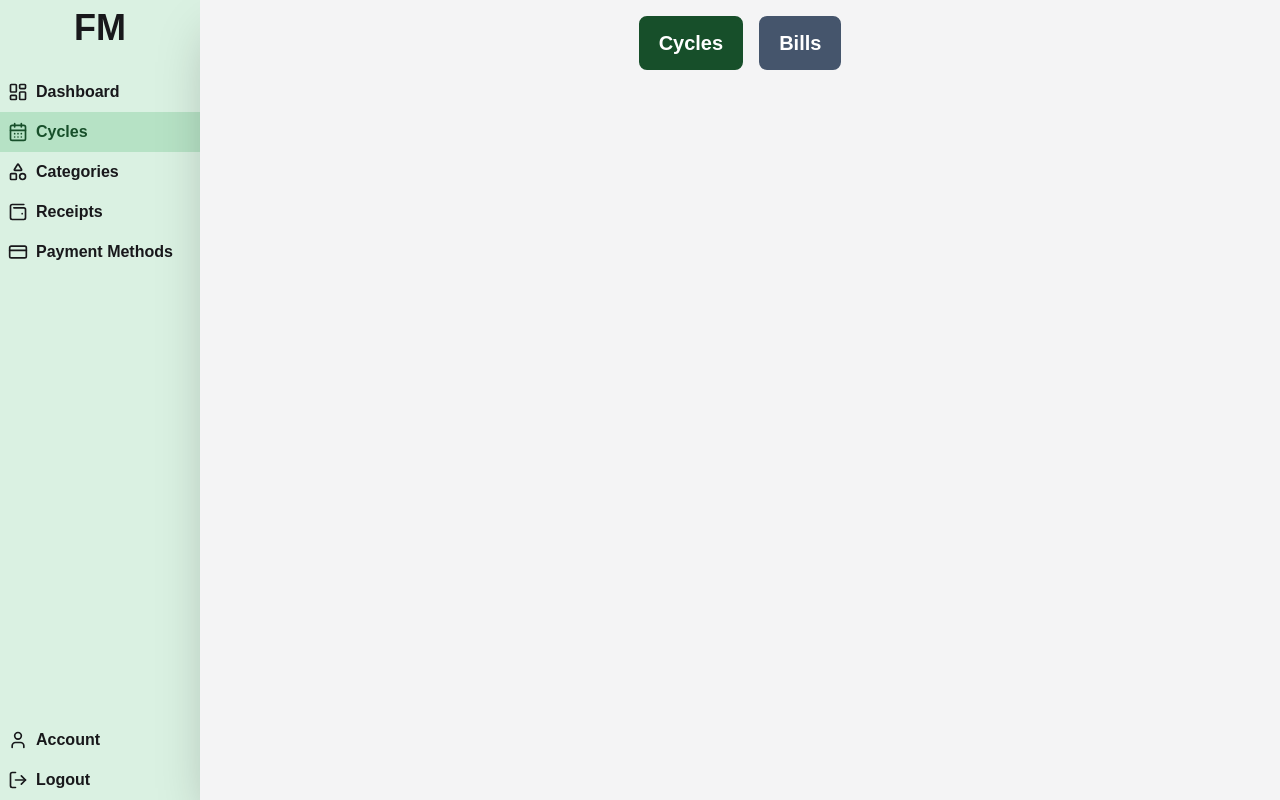
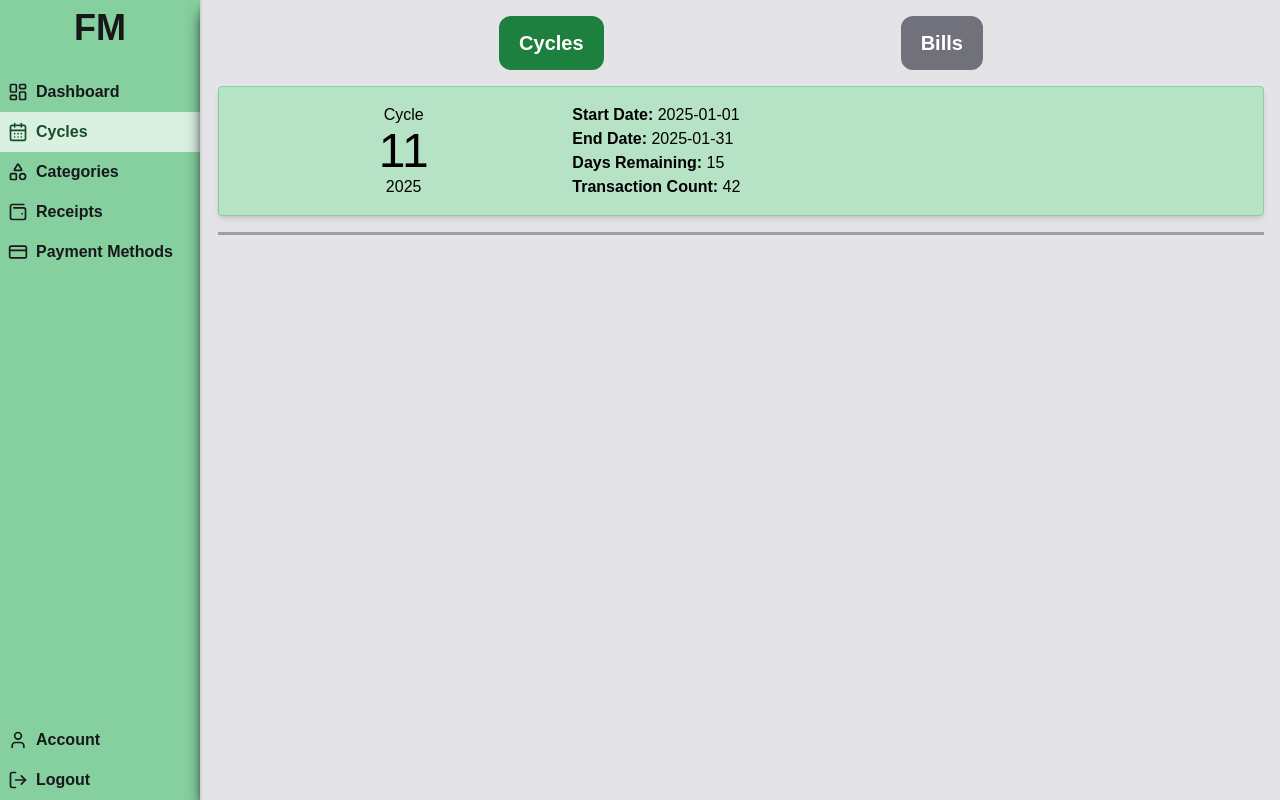
Before and after one commit to tkottke90/finance-min, a Next.js app: page /cycles in a window 1280 px wide. Built offline with nearby package versions, Linux system fonts and the light colour scheme.

Commit message:
design active-cycle pages

```diff
--- a/src/app/(authenticated)/cycles/page.tsx
+++ b/src/app/(authenticated)/cycles/page.tsx
@@ -1,4 +1,5 @@
 'use client';
+import { CustomComponentProps } from "@/lib/components";
 import { useState } from "react";
 
 export default function CyclesPage() {
@@ -6,9 +7,10 @@ export default function CyclesPage() {
   const [showBills, setShowBills] = useState(true);
 
   return (
-    <div>
-      <aside>
-        <section className='flex gap-4'>
+    <div className="w-full h-full">
+      <aside className="flex justify-start align-center flex-col gap-4 h-full">
+
+        <section className='flex gap-4 justify-evenly'>
           <input readOnly type="checkbox" checked={showCycles} className="hidden" />
           <button
             onClick={() => setShowCycles(!showCycles)}
@@ -25,7 +27,44 @@ export default function CyclesPage() {
               Bills
           </button>
         </section>
+
+        <ActiveCycle />
+
+        <hr className="border-t-2 border-zinc-400 dark:border-zinc-300 border"/>
+
       </aside>
     </div>
   );
 }
+
+
+const activeCycleColors = [
+  'text-black',
+  'bg-illuminating-emerald-200',
+  'border-illuminating-emerald-300',
+  'dark:bg-illuminating-emerald-600',
+  'dark:border-illuminating-emerald-500',
+  'dark:text-white'
+].join(' ')
+
+
+export function ActiveCycle() {
+  return (
+    <div className={`card grid grid-cols-[1fr_2fr] ${activeCycleColors}`}>
+      {/* Cycle Identifier */}
+      <div className="text-center">
+        <h3>Cycle</h3>
+        <h1 className="text-5xl">11</h1>
+        <h4>2025</h4>
+      </div>
+
+      {/* Cycle Details */}
+      <div>
+        <p><strong>Start Date:</strong> 2025-01-01</p>
+        <p><strong>End Date:</strong> 2025-01-31</p>
+        <p><strong>Days Remaining:</strong> 15</p>
+        <p><strong>Transaction Count:</strong> 42</p>
+      </div>
+    </div>
+  )
+}
--- a/src/app/globals.scss
+++ b/src/app/globals.scss
@@ -4,7 +4,7 @@
 
 :root {
   --background-lightness: 90%;
-  --elevated-modifier: 2.5%;
+  --elevated-modifier: 3%;
 
   --background: hsl(0, 0%, var(--background-lightness));
   --foreground: hsl(0, 0%, 9%);
@@ -82,15 +82,12 @@ html, body {
   margin: 0;
 }
 
-body {
-  height: 100dvh;
-
-  font-family: Arial, Helvetica, sans-serif;
-}
 
 @layer base {
   body {
-    @apply bg-zinc-50 dark:bg-zinc-900 text-zinc-900 dark:text-white;
+    height: 100dvh;
+
+    font-family: Arial, Helvetica, sans-serif;
   }
 
   button {
@@ -116,14 +113,18 @@ body {
   }
 
   .card {
-    @apply w-full h-fit rounded-lg shadow-md p-4;
+    @apply w-full h-fit rounded shadow-md p-4;
 
-    background: var(--color-elevated-1);
-    color: var(--color-foreground);
+    border-width: 1px;
+    border-style: solid;
+
+    // background: var(--color-elevated-1);
+    // border-color: var(--color-elevated-1);
+    // color: var(--color-foreground);
   }
 
   dialog {
-    @apply w-full h-fit rounded-lg shadow-md p-4;
+    @apply w-full h-fit rounded-lg shadow-md shadow-zinc-700 p-4;
 
     background: var(--color-elevated-3);
     color: var(--color-foreground);
@@ -132,7 +133,7 @@ body {
   .toggle-button {
     border-width: 4px;
     border-style: solid;
-    border-radius: 0.5rem;
+    border-radius: 0.75rem;
 
     font-size: 1.25rem;
     font-weight: bold;
@@ -145,7 +146,7 @@ body {
   .cycle-btn {
     @extend .toggle-button;
 
-    --foreground: var(--color-illuminating-emerald-800);
+    --foreground: var(--color-illuminating-emerald-600);
     --background: var(--color-illuminating-emerald-100);
 
     @variant dark {
@@ -160,17 +161,16 @@ body {
         --background: var(--color-illuminating-emerald-200);
       }
     }
-
   }
 
   .bills-btn {
     @extend .toggle-button;
 
-    --foreground: var(--color-slate-600);
-    --background: var(--color-slate-100);
+    --foreground: var(--color-zinc-500);
+    --background: var(--color-zinc-100);
 
     &:hover {
-      --background: var(--color-slate-300);
+      --background: var(--color-zinc-300);
     }
   }
 
@@ -184,4 +184,10 @@ body {
     color: white;
   }
 
+
+  .test > p{
+    display: flex;
+    justify-content: space-between;
+    font-size: 0.9rem
+  }
 }
--- a/src/components/containers/drawer-layout.tsx
+++ b/src/components/containers/drawer-layout.tsx
@@ -20,10 +20,22 @@ function createNavigationLink(link: DrawerLinkConfig, index: number) {
   return <NavigationLink key={`${index}-${link.label}`} icon={link.icon} label={link.label} href={link.href} onClick={link.onClick} />;
 }
 
+const drawerLayoutContentColors = [
+  /* Light Mode */
+  'bg-zinc-200',
+  'text-zinc-800',
+  'border-l-zinc-300',
+
+  /* Dark Mode */
+  'dark:bg-zinc-900',
+  'dark:text-zinc-300',
+  'dark:border-l-zinc-700'
+].join(' ');
+
 export default function DrawerLayout({ children, links }: CustomComponentProps<{ links?: DrawerConfig }>) {
   return (
     <div className="h-full w-full grid grid-cols-[64px_1fr] md:grid-cols-[200px_1fr]">
-      <aside className="h-full flex flex-col gap-4 bg-illuminating-emerald-100 dark:bg-zinc-600 text-zinc-900 dark:text-white">
+      <aside className="h-full flex flex-col gap-4 bg-illuminating-emerald-300 dark:bg-zinc-600 text-zinc-900 dark:text-white">
         <h3 className="text-center text-3xl md:text-4xl p-2 font-bold">FM</h3>
         <div className="flex-grow">
           {links?.links?.map(createNavigationLink)}
@@ -32,7 +44,7 @@ export default function DrawerLayout({ children, links }: CustomComponentProps<{
           {links?.userLinks?.map(createNavigationLink)}
         </div>
       </aside>
-      <div className="w-full h-full p-4 bg-zinc-100 dark:bg-zinc-900 shadow-2xl flex justify-center">{children}</div>
+      <div className={`w-full h-full p-4 border-l-2 ${drawerLayoutContentColors} shadow-lg shadow-zinc-900`}>{children}</div>
     </div>
   );
 }
--- a/src/components/navigation-link.tsx
+++ b/src/components/navigation-link.tsx
@@ -26,7 +26,7 @@ export function NavigationLink({ label, icon: Icon, href, active, onClick }: Rea
   const pathname = usePathname()
 
   const baseClasses = "block p-2 flex  justify-center md:justify-start items-center gap-2";
-  const activeClasses = isLinkActive(pathname, href, active) ? "bg-illuminating-emerald-200 text-illuminating-emerald-800" : "hover:bg-zinc-300 dark:hover:bg-zinc-700";
+  const activeClasses = isLinkActive(pathname, href, active) ? "bg-illuminating-emerald-100 text-illuminating-emerald-800" : "hover:bg-zinc-300 dark:hover:bg-zinc-700";
 
   return (<Link className={`${baseClasses} ${activeClasses}`} href={href} onClick={onClick}>
     <Icon className="w-8 h-8 md:w-5 md:h-5" />
```
